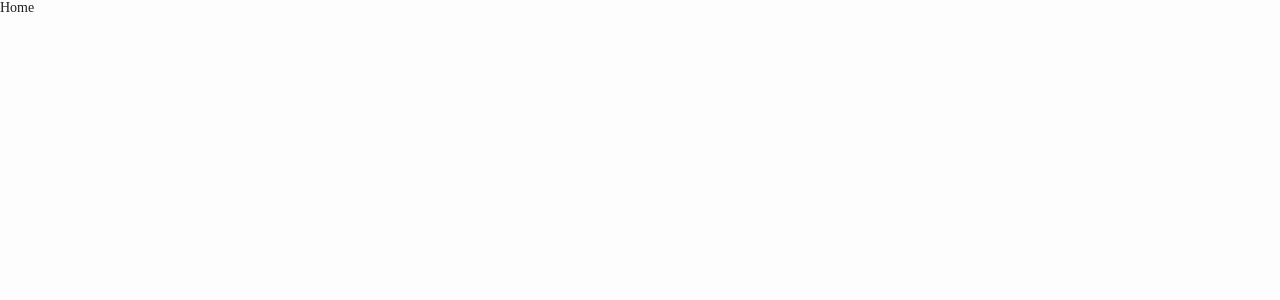
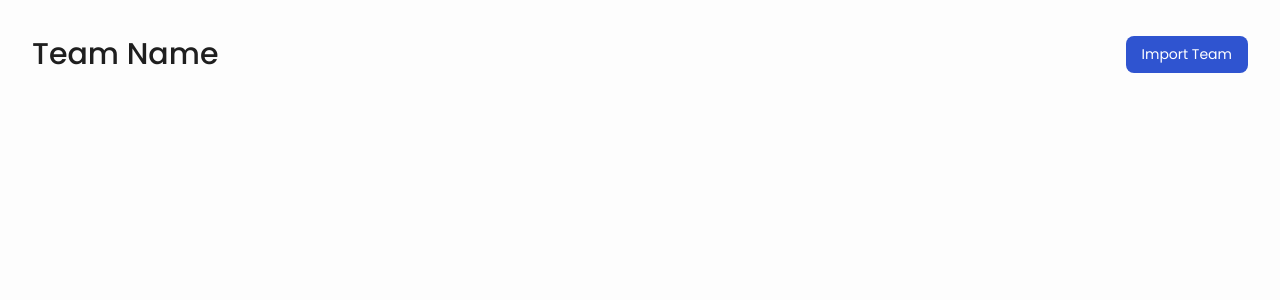
Before and after one commit to Lokecross/koneksys-react-test, a React (Create React App) app: page / in a window 1280 px wide. Shown: the top 300 px of the page. Built offline with nearby package versions, Linux system fonts and the light colour scheme.

Commit message:
feat: header

```diff
--- a/public/index.html
+++ b/public/index.html
@@ -2,13 +2,15 @@
 <html lang="en">
   <head>
     <meta charset="utf-8" />
-    <link rel="icon" href="%PUBLIC_URL%/favicon.ico" />
+    <link rel="icon" href="%PUBLIC_URL%/favicon.png" type="image/png" />
     <meta name="viewport" content="width=device-width, initial-scale=1" />
     <meta name="theme-color" content="#000000" />
     <meta
       name="description"
       content="Web site created using create-react-app"
     />
+    <link rel="preconnect" href="https://fonts.gstatic.com">
+    <link href="https://fonts.googleapis.com/css2?family=Poppins:wght@200;300;400;500;600&display=swap" rel="stylesheet">
 
     <title>Koneksys React Test</title>
   </head>
--- a/src/App.tsx
+++ b/src/App.tsx
@@ -5,8 +5,8 @@ import GlobalStyles from './styles/global';
 const App = () => {
   return (
     <>
+      <GlobalStyles />
       <Home />
-      <GlobalStyles />
     </>
   );
 };
--- /dev/null
+++ b/src/components/Body/index.tsx
@@ -0,0 +1,7 @@
+import { Container } from './styles';
+
+const Body = () => {
+  return <Container />;
+};
+
+export default Body;
--- /dev/null
+++ b/src/components/Body/styles.ts
@@ -0,0 +1,3 @@
+import styled from 'styled-components';
+
+export const Container = styled.div``;
--- /dev/null
+++ b/src/components/Button/index.tsx
@@ -0,0 +1,13 @@
+import { HTMLProps } from 'react';
+
+import { Container } from './styles';
+
+interface IButton extends HTMLProps<HTMLButtonElement> {
+  children: string;
+}
+
+const Button = ({ children }: IButton) => {
+  return <Container>{children}</Container>;
+};
+
+export default Button;
--- /dev/null
+++ b/src/components/Button/styles.ts
@@ -0,0 +1,9 @@
+import styled from 'styled-components';
+
+export const Container = styled.button`
+  background: #2f54d0;
+  border-radius: 8px;
+  color: #fff;
+  border: none;
+  padding: 8px 16px;
+`;
--- /dev/null
+++ b/src/components/Header/index.tsx
@@ -0,0 +1,14 @@
+import Button from '../Button';
+
+import { Container, Title } from './styles';
+
+const Home = () => {
+  return (
+    <Container>
+      <Title>Team Name</Title>
+      <Button>Import Team</Button>
+    </Container>
+  );
+};
+
+export default Home;
--- /dev/null
+++ b/src/components/Header/styles.ts
@@ -0,0 +1,14 @@
+import styled from 'styled-components';
+
+export const Container = styled.header`
+  padding: 32px;
+  display: flex;
+  align-items: center;
+  justify-content: space-between;
+`;
+
+export const Title = styled.div`
+  color: #1f1f1f;
+  font-size: 30px;
+  font-weight: 500;
+`;
--- a/src/pages/Home/index.tsx
+++ b/src/pages/Home/index.tsx
@@ -1,7 +1,15 @@
+import Header from '../../components/Header';
+import Body from '../../components/Body';
+
 import { Container } from './styles';
 
 const Home = () => {
-  return <Container>Home</Container>;
+  return (
+    <Container>
+      <Header />
+      <Body />
+    </Container>
+  );
 };
 
 export default Home;
--- a/src/styles/global.ts
+++ b/src/styles/global.ts
@@ -1,15 +1,13 @@
 import { createGlobalStyle } from 'styled-components';
 
 export default createGlobalStyle`
-  @import url('https://fonts.googleapis.com/css2?family=Poppins:wght@200;300;400;500;600&display=swap');
-
   * {
     margin: 0;
     padding: 0;
     outline: 0;
     box-sizing: border-box;
     font-size: 14px;
-    font-family: Poppins;
+    font-family: 'Poppins', sans-serif;
     font-weight: 400;
     font-style: normal;
   }
```
Also changed, not shown: public/favicon.png (added), 1 other file (tests, documents, lock files or other folders).
